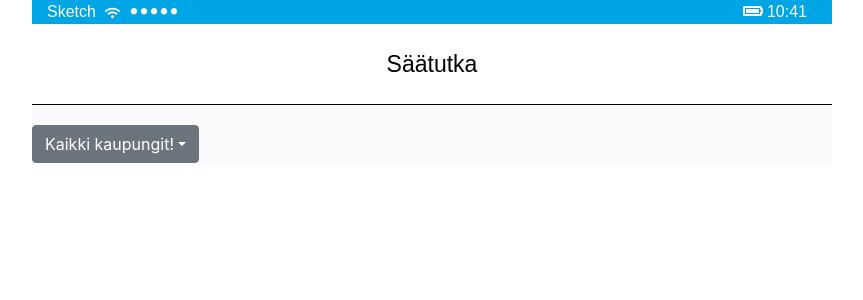
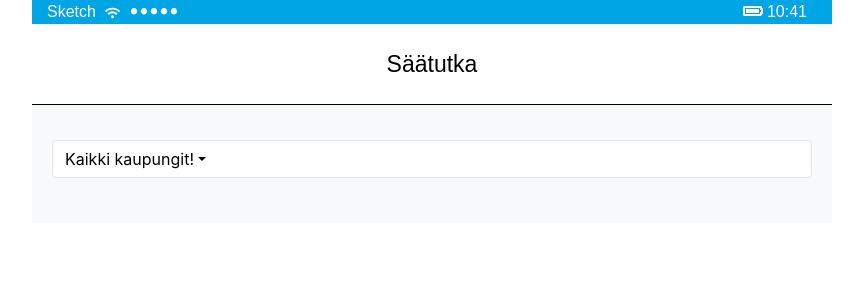
Before and after one commit to MegDeri/weather-app, a React (Create React App) app: page / in a window 1280 px wide. Shown: the top 300 px of the page, without its empty margins (208-1071 px from the left). Built offline with nearby package versions, Linux system fonts and the light colour scheme.

Commit message:
Add styles to dropdown component

```diff
--- a/src/component/features/DropBar.js
+++ b/src/component/features/DropBar.js
@@ -1,5 +1,6 @@
 import React, { useState } from "react";
 import { Dropdown, DropdownToggle, DropdownMenu, DropdownItem } from 'reactstrap';
+import './DropBar.scss';
 
 const DropBar = (props) => {
   const [dropdownOpen, setDropdownOpen] = useState(false);
@@ -7,6 +8,7 @@ const DropBar = (props) => {
   const toggle = () => setDropdownOpen(prevState => !prevState);
 
   return (
+    <div className="feature-container">
       <Dropdown isOpen={dropdownOpen} toggle={toggle}>
         <DropdownToggle caret>
           Kaikki kaupungit!
@@ -25,6 +27,8 @@ const DropBar = (props) => {
           <DropdownItem id="650225" value="weather" onClick={props.getWeather}>Kuopio</DropdownItem>
         </DropdownMenu>
       </Dropdown>
+    </div>
+
   );
 }
 
--- /dev/null
+++ b/src/component/features/DropBar.scss
@@ -0,0 +1,14 @@
+@import "../../styles/settings.scss";
+
+.feature-container {
+    justify-content: center;
+    padding: 15px 20px;
+}
+
+.btn-secondary {
+    color: #000;
+    background-color: #fff;
+    border-color: #e6e6e6;
+    width: 100%;
+    text-align: left;
+}
```
Lines whose indentation alone changed are shown as unchanged.
